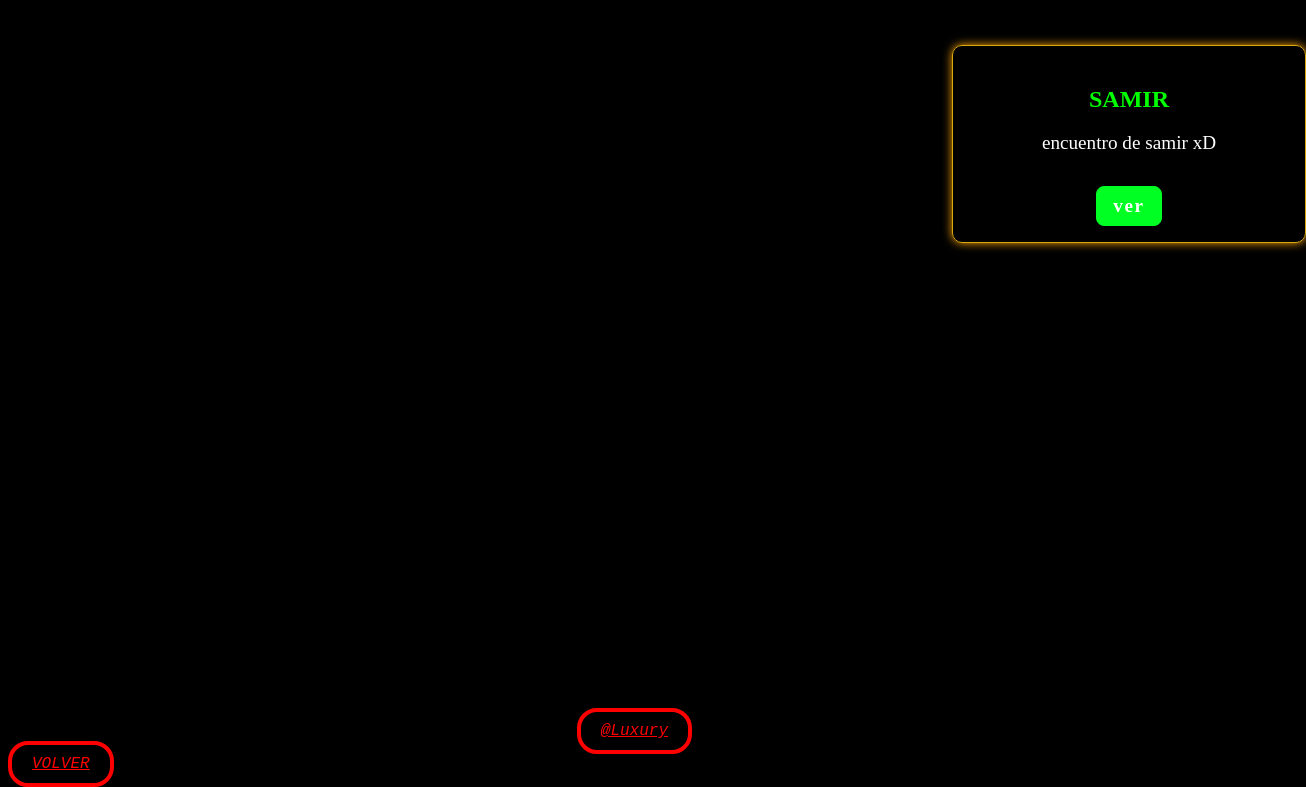
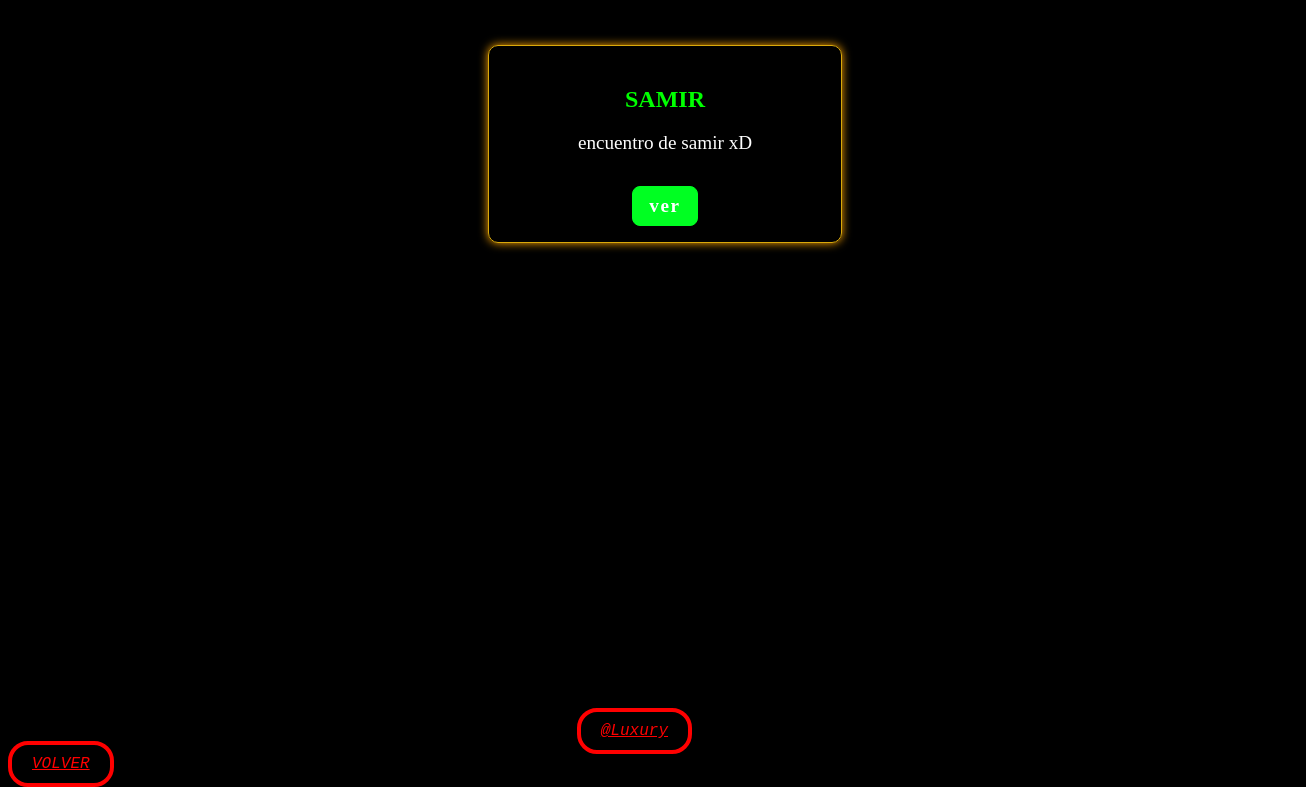
Before and after one commit to iFor-Lux/angel, a plain HTML site: page xD/xD.html in a window 1280 px wide. Shown: the part 110-897 px from the top of the page, 1306 px wide, since content can reach past the window. Drawn offline with Linux system fonts and the light colour scheme.

Commit message:
Update style.css

```diff
--- a/xD/style.css
+++ b/xD/style.css
@@ -190,7 +190,7 @@ P {
     align-items: center;
     margin-top: 3rem;
     margin-bottom: 3rem;
-    margin-left: 59rem;
+    margin-left: 30rem;
     margin-right: 3rem;
     box-shadow: 0 0 10px 0px rgb(255, 165, 0);
     transition: border-color 0.3s, box-shadow 0.3s;
```
